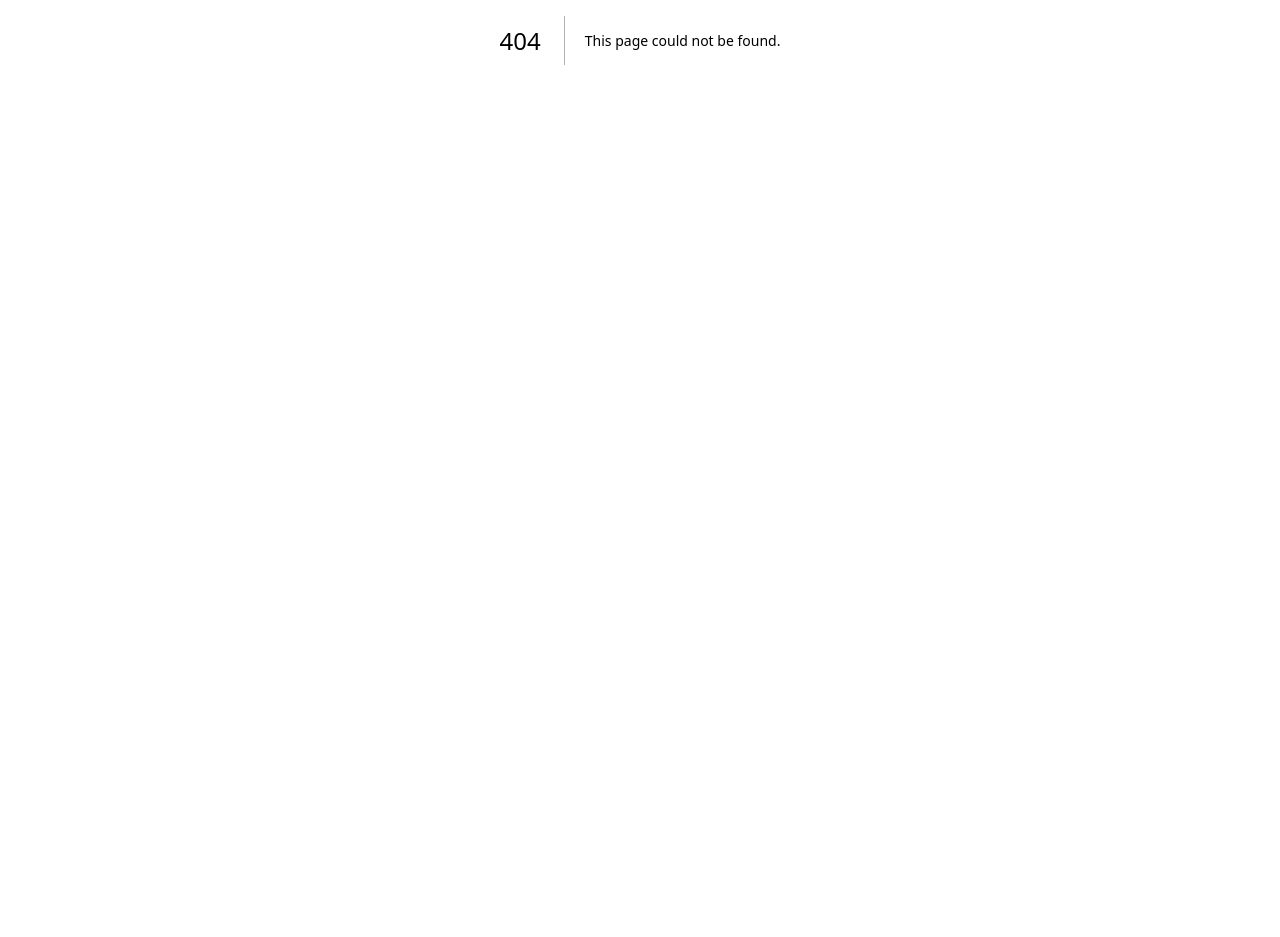
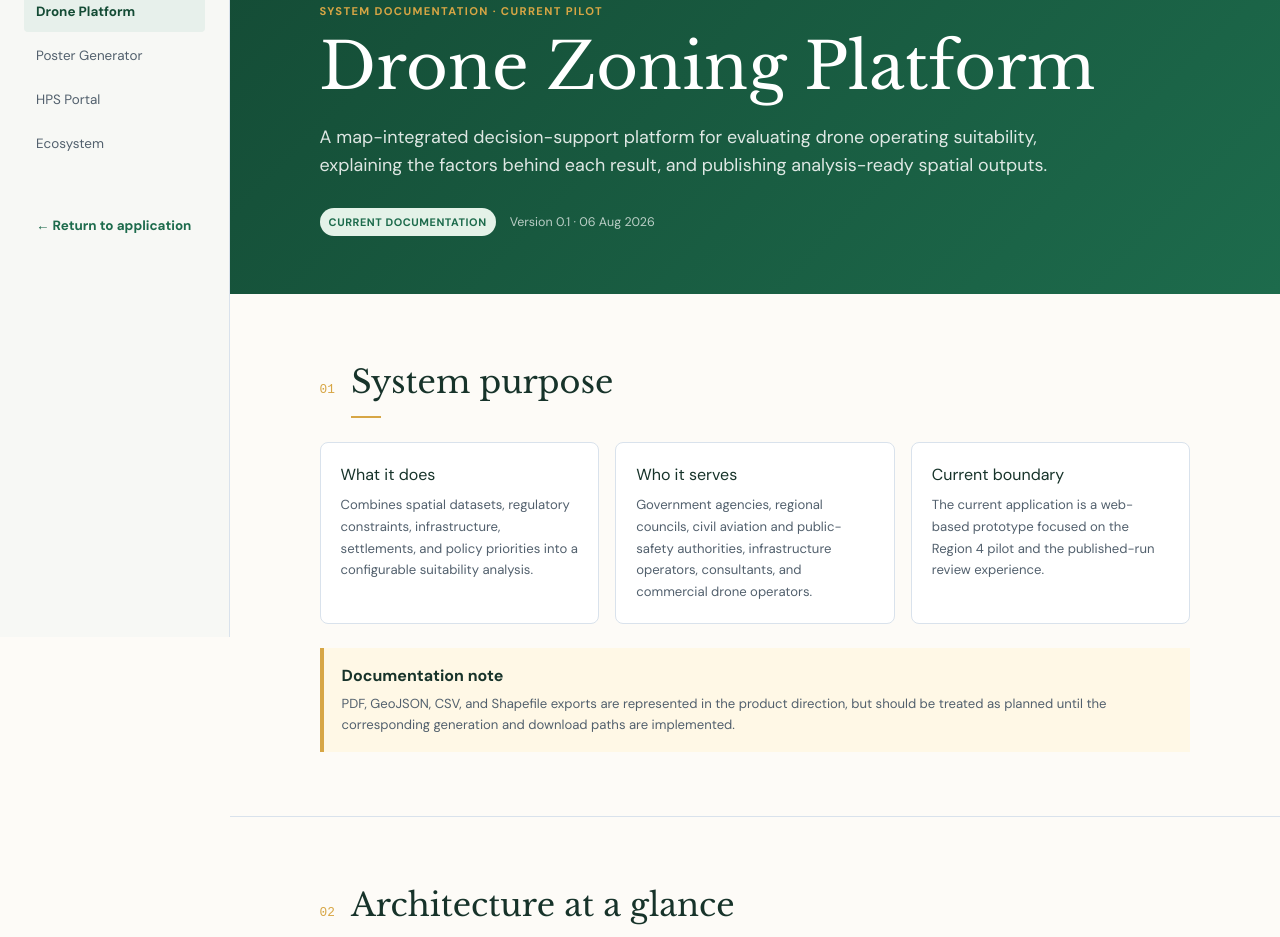
Before and after one commit to slyberia/hydrographic-poster-generator, a Next.js app in the folder frontend/: page /documentation/drone-platform in a window 1280 px wide. Before the commit this address had no page. Shown: the part 360-1297 px from the top of the page. Before the commit the page ends 800 px from the top, so only its background shows below. Built offline with nearby package versions, Linux system fonts and the light colour scheme.

Commit message:
Add HPS executive overview and documentation

```diff
--- /dev/null
+++ b/frontend/src/app/documentation/drone-platform/page.tsx
@@ -0,0 +1,12 @@
+import { ArchitectureDiagram, DocPage, DocSection, Note, StackTable, Status } from "../components";
+
+export default function DronePlatformDocumentation() {
+  return <DocPage system="Drone Platform" eyebrow="System documentation · current pilot" title="Drone Zoning Platform" summary="A map-integrated decision-support platform for evaluating drone operating suitability, explaining the factors behind each result, and publishing analysis-ready spatial outputs.">
+    <DocSection number="01" title="System purpose"><div className="doc-grid"><article className="doc-card"><h3>What it does</h3><p>Combines spatial datasets, regulatory constraints, infrastructure, settlements, and policy priorities into a configurable suitability analysis.</p></article><article className="doc-card"><h3>Who it serves</h3><p>Government agencies, regional councils, civil aviation and public-safety authorities, infrastructure operators, consultants, and commercial drone operators.</p></article><article className="doc-card"><h3>Current boundary</h3><p>The current application is a web-based prototype focused on the Region 4 pilot and the published-run review experience.</p></article></div><Note>PDF, GeoJSON, CSV, and Shapefile exports are represented in the product direction, but should be treated as planned until the corresponding generation and download paths are implemented.</Note></DocSection>
+    <DocSection number="02" title="Architecture at a glance"><ArchitectureDiagram nodes={[{label:"Browser",detail:"React UI · map review",tone:""},{label:"Vinext app",detail:"Next-style routes · TypeScript",tone:""},{label:"Cloudflare Worker",detail:"Edge request and asset handling",tone:""},{label:"D1 / Drizzle",detail:"Optional metadata persistence",tone:"data"},{label:"Object storage",detail:"Future layer artifacts",tone:"future"}]} caption="Current application shape with optional persistence and future spatial-artifact storage shown separately from the core request path." /><Note tone="important">The current repository includes the Cloudflare/Vinext worker and optional D1/Drizzle shape. The schema is intentionally empty today; database-backed run records, permissions, and layer artifacts remain implementation decisions.</Note></DocSection>
+    <DocSection number="03" title="Software stack"><StackTable rows={[["UI", "React 19 + TypeScript", "Composable page and dashboard interfaces"],["Application", "Next-style App Router via vinext", "Route rendering and application structure"],["Build", "Vite + Cloudflare vinext plugin", "Worker-compatible build output"],["Runtime", "Cloudflare Workers", "Request handling and edge deployment target"],["Persistence", "Cloudflare D1 + Drizzle ORM", "Optional relational metadata layer; schema currently empty"],["Assets", "Cloudflare Assets / image optimization", "Static assets and image handling"]]} /></DocSection>
+    <DocSection number="04" title="Primary data flow"><ol className="doc-grid"><li className="doc-card"><h3>1. Configure</h3><p>Authorized users define factors, weights, buffers, thresholds, and policy settings.</p></li><li className="doc-card"><h3>2. Analyze</h3><p>The analysis engine evaluates spatial cells against source datasets and configured rules.</p></li><li className="doc-card"><h3>3. Classify</h3><p>Each location receives a suitability class, score, and supporting factors for review.</p></li><li className="doc-card"><h3>4. Publish</h3><p>An approved run becomes the public or operational map view for downstream users.</p></li><li className="doc-card"><h3>5. Inspect</h3><p>Users select cells to understand constraints, score, confidence, and policy context.</p></li><li className="doc-card"><h3>6. Export</h3><p>Document and GIS export workflows can package the run for reports and sharing.</p></li></ol></DocSection>
+    <DocSection number="05" title="Implementation status"><div className="doc-grid"><article className="doc-card"><Status>Implemented</Status><h3>Overview route</h3><p>Responsive executive overview, HPS branding, product links, print styles, and supplied application preview.</p></article><article className="doc-card"><Status>Implemented</Status><h3>Prototype console</h3><p>Published-run dashboard surface with map preview, metrics, selected-cell detail, workflow, and run-history examples.</p></article><article className="doc-card"><Status tone="planned">Planned</Status><h3>Production data services</h3><p>Persistent model runs, authoritative spatial ingestion, user roles, analysis execution, and export services.</p></article></div></DocSection>
+    <DocSection number="06" title="Related surfaces"><div className="doc-links"><a href="/executive-overview">Executive overview</a><a href="/documentation/ecosystem">View ecosystem architecture</a><a href="/">Open planning console</a></div></DocSection>
+  </DocPage>;
+}
```
